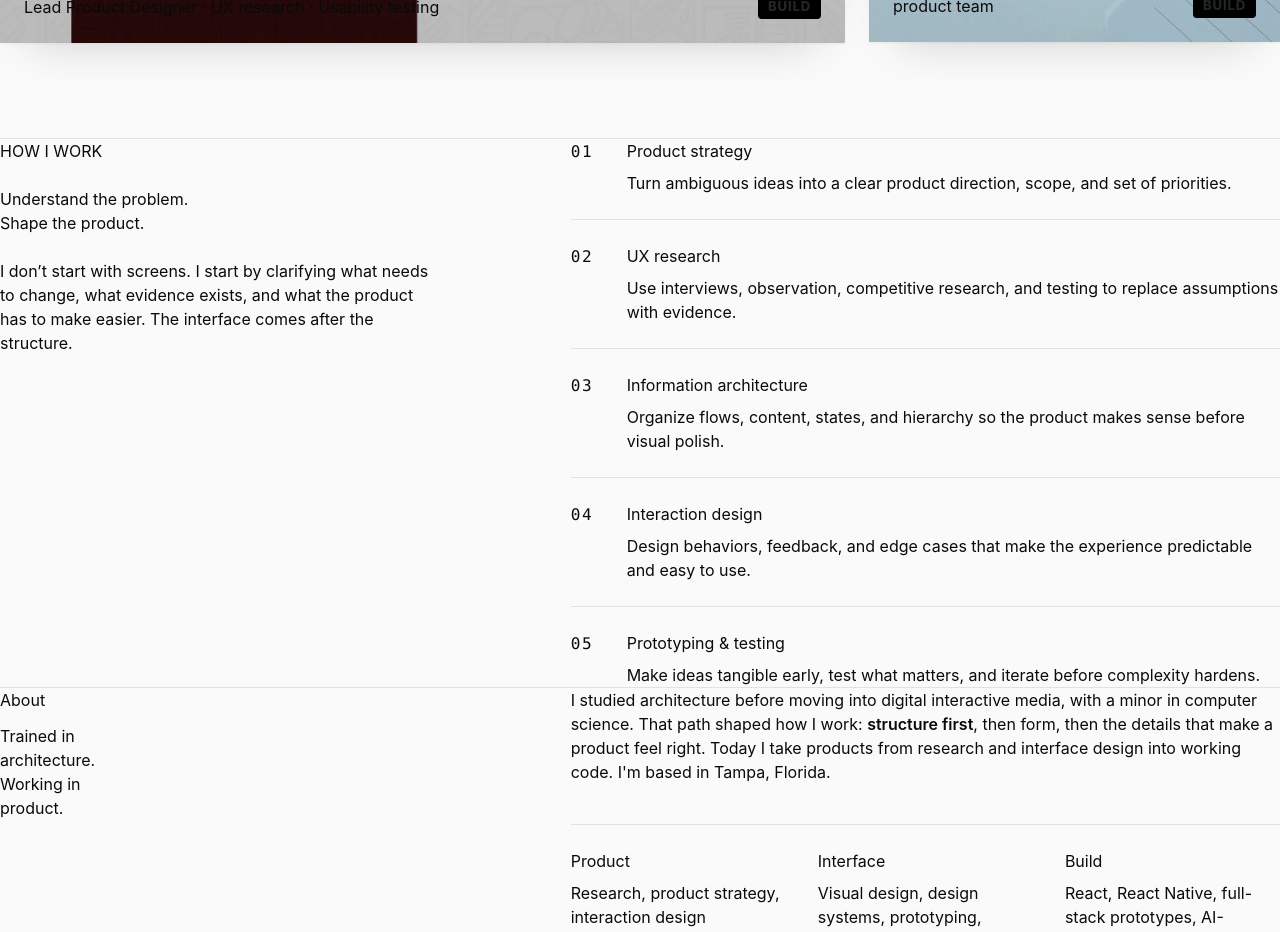
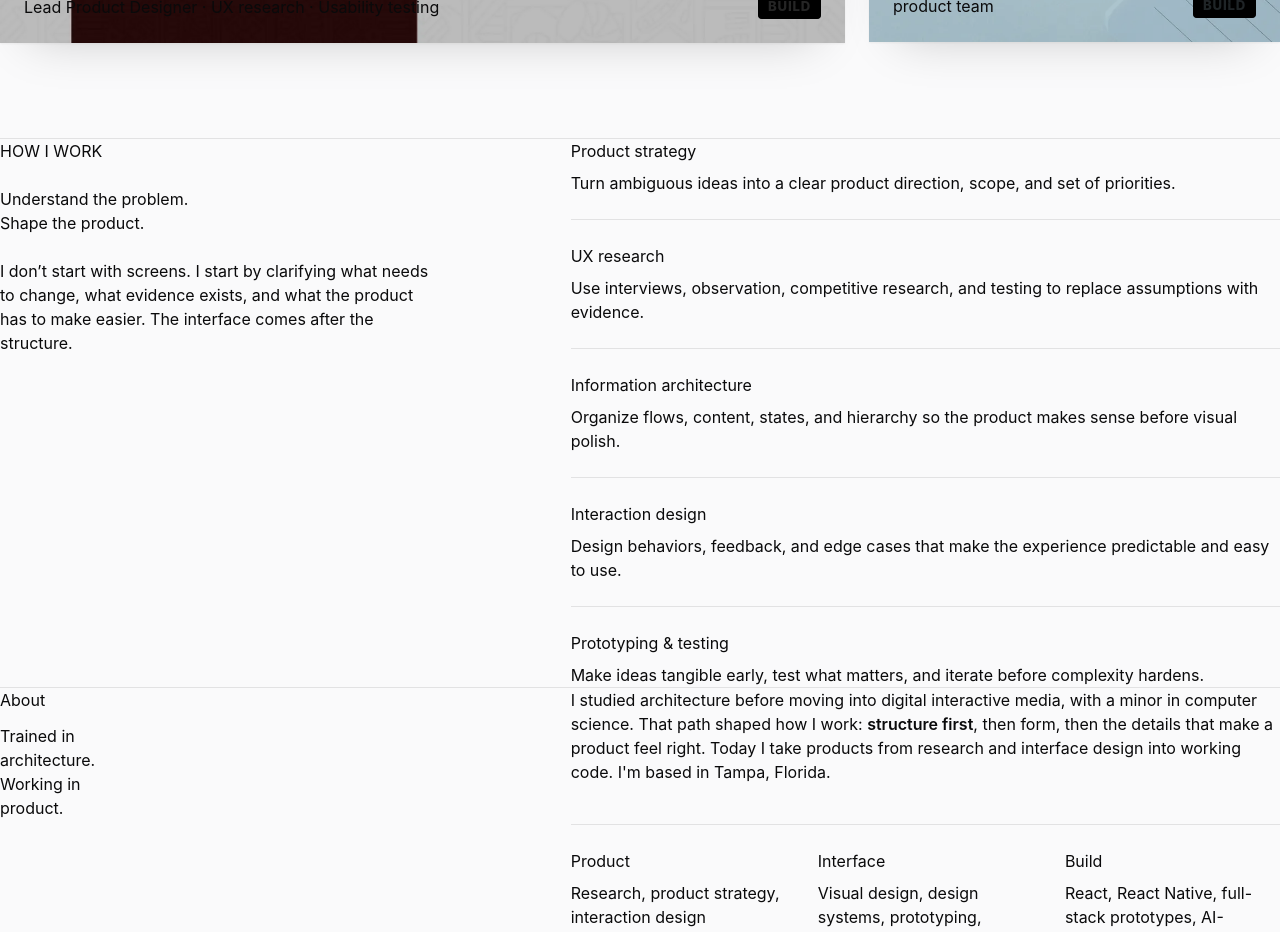
Before and after one commit to masachidc/masachi-dc-portfolio, a React (Vite) app: page /product-design in a window 1280 px wide. Shown: the part 1320-2252 px from the top of the page. Built offline with nearby package versions, Linux system fonts and the light colour scheme; a web font is replaced by a local one.

Commit message:
polish: drop the numbers from the discipline capabilities list
The principles become an unnumbered list (ul): title and one line, still
between hairlines.

Co-Authored-By: Claude Opus 5.5 <noreply@anthropic.com>
Claude-Session: https://claude.ai/code/session_01YBEt2DZJJzn35uRBqvy5Vj

```diff
--- a/src/app/data/disciplines.ts
+++ b/src/app/data/disciplines.ts
@@ -37,7 +37,7 @@ export interface Discipline {
   /** Exactly three, in display order: one homepage mosaic band (the second is the tall card on desktop). */
   work: [DisciplineWork, DisciplineWork, DisciplineWork];
   /**
-   * The capabilities section after Selected work: a label and statement on the left, exactly five numbered principles
+   * The capabilities section after Selected work: a label and statement on the left, exactly five principles
    * (title + one line) on the right. Principles describe how Nathan works, not tools.
    */
   approach: {
--- a/src/app/pages/DisciplinePage.tsx
+++ b/src/app/pages/DisciplinePage.tsx
@@ -12,8 +12,8 @@ import { usePageMeta } from '../lib/usePageMeta';
 import { disciplineProjects, type Discipline } from '../data/disciplines';
 
 /**
- * The page's capabilities ("How I design", "How I build", …): label, statement and description on the left, four
- * numbered principles between hairlines on the right. Stacks on phones, left column first.
+ * The page's capabilities ("How I design", "How I build", …): label, statement and description on the left, the
+ * principles between hairlines on the right. Stacks on phones, left column first.
  */
 function Approach({ discipline }: { discipline: Discipline }) {
   const { approach } = discipline;
@@ -43,19 +43,14 @@ function Approach({ discipline }: { discipline: Discipline }) {
         <p className="mt-6 max-w-[44ch] text-body-lg text-fg-muted">{approach.description}</p>
       </motion.div>
       {/* Hairlines only between principles: none above the first or below the last. */}
-      <ol className="divide-y divide-line">
-        {approach.principles.map((principle, i) => (
-          <motion.li key={principle.title} variants={fadeUp} className="flex items-baseline gap-4 py-6 first:pt-0 last:pb-0 sm:gap-6">
-            <span aria-hidden="true" className="w-8 shrink-0 font-mono text-micro font-medium tracking-[0.1em] text-fg-subtle">
-              {String(i + 1).padStart(2, '0')}
-            </span>
-            <div className="min-w-0">
-              <h3 className="text-entry text-ink">{principle.title}</h3>
-              <p className="mt-2 max-w-(--measure) text-body-lg text-fg-muted">{principle.text}</p>
-            </div>
+      <ul className="divide-y divide-line">
+        {approach.principles.map((principle) => (
+          <motion.li key={principle.title} variants={fadeUp} className="py-6 first:pt-0 last:pb-0">
+            <h3 className="text-entry text-ink">{principle.title}</h3>
+            <p className="mt-2 max-w-(--measure) text-body-lg text-fg-muted">{principle.text}</p>
           </motion.li>
         ))}
-      </ol>
+      </ul>
     </motion.section>
   );
 }
```
